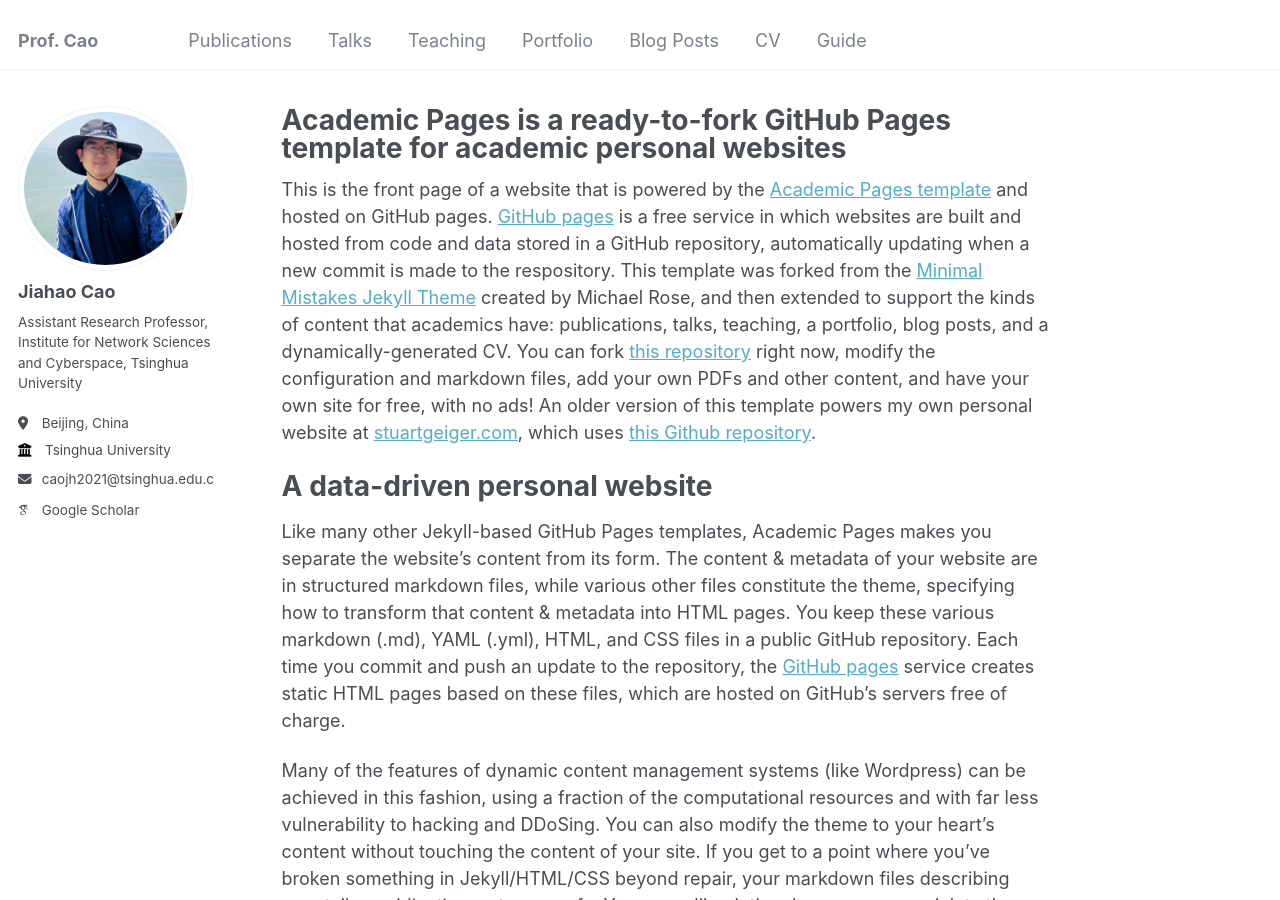
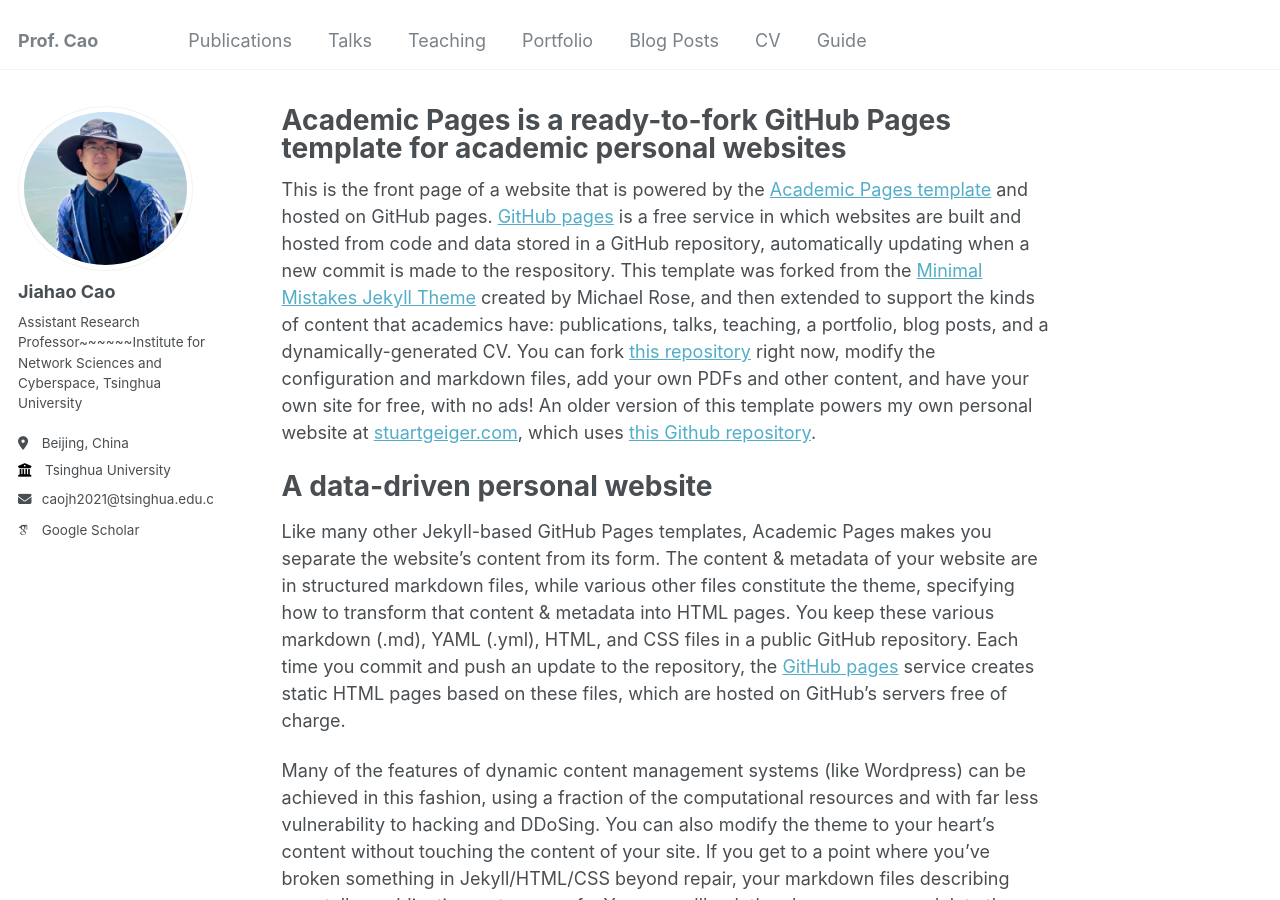
Before and after one commit to caojh15/caojh15.github.io, a Jekyll site: the page built from _pages/about.md, in a window 1280 px wide and 900 px high. Built offline with Jekyll 4.4.1, drawn with Linux system fonts in a browser that asks for light colours; some web fonts are replaced; part of the change alters nothing that is shown.

```diff
--- a/_config.yml
+++ b/_config.yml
@@ -24,7 +24,7 @@ author:
   avatar           : "profilev2.png"
   name             : "Jiahao Cao"
   pronouns         : # example: "she/her"
-  bio              : "Assistant Research Professor,&#10; Institute for Network Sciences and Cyberspace, Tsinghua University"
+  bio              : "Assistant Research Professor~~~~~~Institute for Network Sciences and Cyberspace, Tsinghua University"
   location         : "Beijing, China"
   employer         : "Tsinghua University"
   uri              : # URL
```
